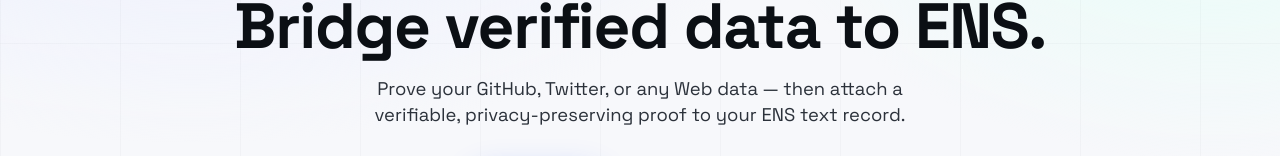
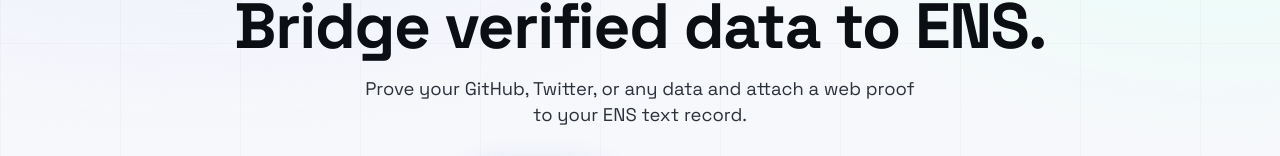
Before and after one commit to Chmarusso/web2-ens-bridge, a Next.js app: page / in a window 1280 px wide. Shown: the part 197-353 px from the top of the page. Built offline with nearby package versions, Linux system fonts and the light colour scheme; no server answers; what wagmi would draw is missing.

Commit message:
improve landing

```diff
--- a/app/page.tsx
+++ b/app/page.tsx
@@ -14,8 +14,8 @@
             Bridge verified data to ENS.
           </h1>
           <p className={s.heroDesc}>
-            Prove your GitHub, Twitter, or any Web data — then attach a
-            verifiable, privacy-preserving proof to your ENS text record.
+            Prove your GitHub, Twitter, or any data and attach a
+            web proof to your ENS text record.
           </p>
           <div className={s.ctaRow}>
             <Link className="cta-primary" href="/verify">
```
